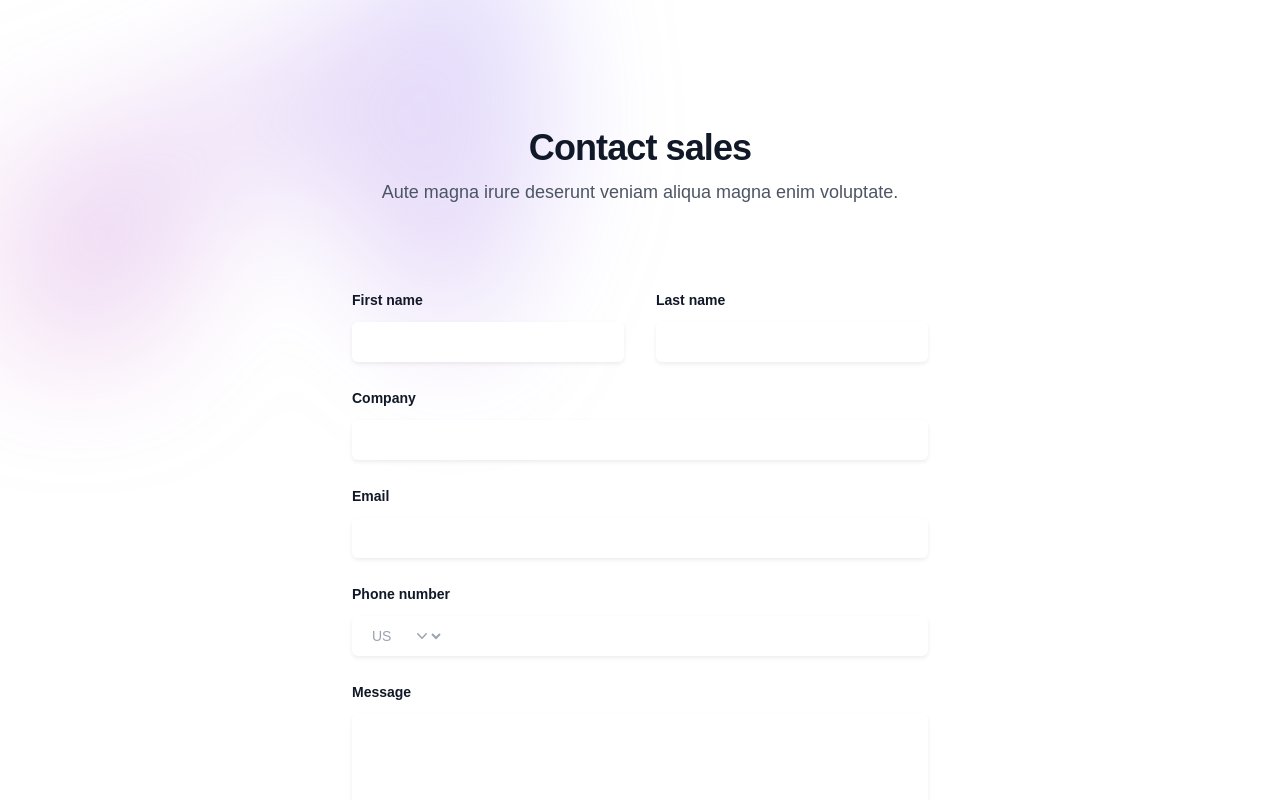
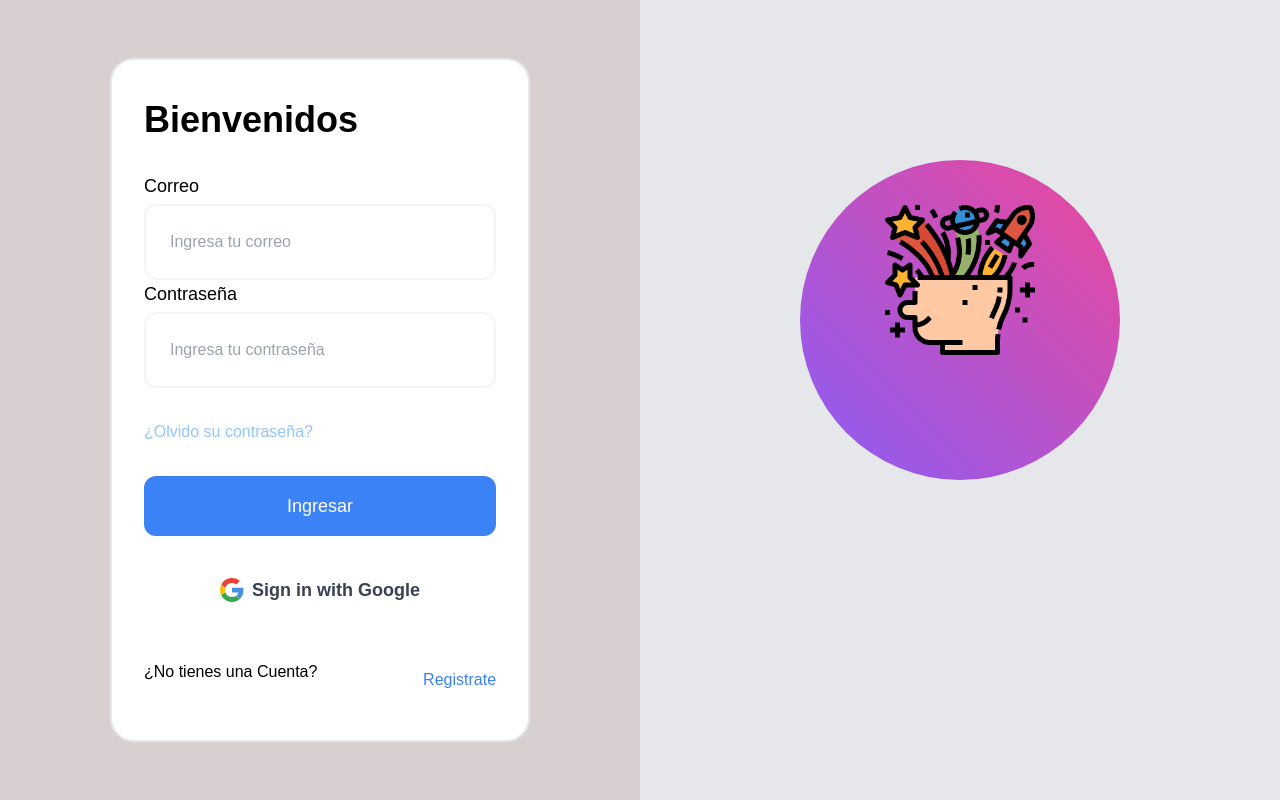
Before and after one commit to jesusjarr30/Modular-Web, a React (Create React App) app in the folder PaginaWeb/webps/: page /Login in a window 1280 px wide. Shown: the top 800 px of the page. Built offline with nearby package versions, Linux system fonts and the light colour scheme.

Commit message:
login finish and about us redesigned

```diff
--- a/PaginaWeb/webps/src/App.css
+++ b/PaginaWeb/webps/src/App.css
@@ -67,7 +67,7 @@ h1, h2, h3, h4, h5, h6 {
   line-height: normal;
 }
 
-p, li, button, ul {
+p, a, li, button, ul {
   margin: 0;
   padding: 0;
   line-height: normal;
--- a/PaginaWeb/webps/src/App.js
+++ b/PaginaWeb/webps/src/App.js
@@ -8,6 +8,7 @@ import AboutUs from "./components/ReferenceSection/AboutUs";
 import 'bootstrap/dist/css/bootstrap.min.css';
 import Contactanos from "./components/ComPrincipal/Contactanos";
 import Login2 from "./components/Login2";
+import Ppc from "./components/Ppc";
 
 function App() {
   return (
@@ -19,6 +20,8 @@ function App() {
       <Route path="/AboutUs" element={<AboutUs/>}/>
       <Route path="/Contactanos" element={<Contactanos/>}/>
       <Route path="/Login2" element={<Login2/>} />
+      <Route path="/Ppc" element={<Ppc/>} />
+
 
     </Routes>
   </Router>
--- a/PaginaWeb/webps/src/components/Login.js
+++ b/PaginaWeb/webps/src/components/Login.js
@@ -1,14 +1,64 @@
 import React from "react";
-import Cuerpo from "./ComLogin/Cuerpo";
-import Footer from "./ComLogin/Footer";
+import cerebro from "./Imagenes/cerebroLogin.png"
+
+function Login(){
+    return (
+        <div className="flex w-full h-screen">
+            <div className="w-full flex items-center justify-center lg:w-1/2">
+                <div className="bg-white px-8 py-10 rounded-3xl border-2 border-gray-200">
+                    <h1 className="text-4xl font-semibold">Bienvenidos</h1>
+
+                    <div className="mt-8">
+                        <div>
+                            <label className="text-lg font-medium">Correo</label>
+                            <input className='w-full border-2 border-gray-100 rounded-xl p-4 mt-1 bg-transparent'
+                             placeholder="Ingresa tu correo"></input>
+                        </div>
 
 
-function Login(){
-return (
-    <>
-    <Cuerpo/>
+                        <div>
+                            <label className="text-lg font-medium">Contraseña</label>
+                            <input className='w-full border-2 border-gray-100 rounded-xl p-4 mt-1 bg-transparent'
+                             placeholder="Ingresa tu contraseña" type="password"/>
+                        </div>
+                        </div>
 
-    </>
-)
+                        <div className="mt-8 flex justify-between items-center">
+                        <button className="font-medium text-base text-blue-300">¿Olvido su contraseña?</button>
+                    </div>
+
+                    <div className="mt-8 flex flex-col gap-y-4">
+
+                       <button className="active:scale-[.95] active:duration-75 hover:scale-[1.01] ease-in-out py-3 rounded-xl bg-blue-500 text-white text-lg font-bol">Ingresar</button>
+                       <button
+                        className='flex items-center justify-center gap-2 active:scale-[.98] active:duration-75 transition-all hover:scale-[1.01]  ease-in-out transform py-4  rounded-xl text-gray-700 font-semibold text-lg border-2 border-gray-100 '>
+                            <svg width="24" height="24" viewBox="0 0 24 24" fill="none" xmlns="http://www.w3.org/2000/svg">
+                                <path d="M5.26644 9.76453C6.19903 6.93863 8.85469 4.90909 12.0002 4.90909C13.6912 4.90909 15.2184 5.50909 16.4184 6.49091L19.9093 3C17.7821 1.14545 15.0548 0 12.0002 0C7.27031 0 3.19799 2.6983 1.24023 6.65002L5.26644 9.76453Z" fill="#EA4335"/>
+                                <path d="M16.0406 18.0142C14.9508 18.718 13.5659 19.0926 11.9998 19.0926C8.86633 19.0926 6.21896 17.0785 5.27682 14.2695L1.2373 17.3366C3.19263 21.2953 7.26484 24.0017 11.9998 24.0017C14.9327 24.0017 17.7352 22.959 19.834 21.0012L16.0406 18.0142Z" fill="#34A853"/>
+                                <path d="M19.8342 20.9978C22.0292 18.9503 23.4545 15.9019 23.4545 11.9982C23.4545 11.2891 23.3455 10.5255 23.1818 9.81641H12V14.4528H18.4364C18.1188 16.0119 17.2663 17.2194 16.0407 18.0108L19.8342 20.9978Z" fill="#4A90E2"/>
+                                <path d="M5.27698 14.2663C5.03833 13.5547 4.90909 12.7922 4.90909 11.9984C4.90909 11.2167 5.03444 10.4652 5.2662 9.76294L1.23999 6.64844C0.436587 8.25884 0 10.0738 0 11.9984C0 13.918 0.444781 15.7286 1.23746 17.3334L5.27698 14.2663Z" fill="#FBBC05"/>
+                            </svg>
+                            Sign in with Google
+                    </button>
+                    </div>
+                    <div className="mt-8 flex justify-between items-center">
+                    <p className='font-medium text-base'>¿No tienes una Cuenta?</p>
+                    <button
+                        className="ml-2 font-medium text-base text-blue-500">Registrate</button>
+                </div>
+                </div>
+            </div>
+
+            <div className="hidden relative lg:flex h-full w-1/2 items-center justify-center bg-gray-200">
+      <div className="w-80 h-80 bg-gradient-to-tr from-violet-500 to-pink-500 rounded-full animate-bounce">
+        <div className="flex items-center justify-center h-full">
+
+          <img className="h-50 w-50 animate-bounce" src={cerebro} alt="" />
+        </div>
+      </div>
+    </div>
+        </div>
+
+    )
 }
 export default Login;
--- a/PaginaWeb/webps/src/components/Login2.js
+++ b/PaginaWeb/webps/src/components/Login2.js
@@ -3,41 +3,7 @@ import React from "react";
 function Login2(){
     return (
         <div className="flex w-full h-screen">
-            <div className="w-full flex items-center justify-center lg:w-1/2">
-                <div className="bg-white">
-                    <h1 className="text-5xl font-semibold">Bienvenidos</h1>
-                    <p className="font-medium text-lg text-gray-600 mt-4">Bienvenido, porfavor ingrese sus datos.</p>
-                    <div className="mt-8">
-                        <div>
-                            <label className="text-lg font-medium">Correo</label>
-                            <input className='w-full border-2 border-gray-100 rounded-xl p-4 mt-1 bg-transparent'
-
-                             placeholder="Ingresa tu correo"></input>
-                        </div>
-                    </div>
-                    <div>
-                        <div>
-                            <label>Contraseña</label>
-                            <input classname="" placeholder="Ingresa tu contraseña" type="password"/>
-                        </div>
-                    </div>
-                        <div>
-                            <input
-                            type="checkbox"
-                            />
-                            <lable>Recuerda contraseña pro 30 dias</lable>
-                        </div>
-                        <button>¿Olvido su contraseña?</button>
-                </div>
-            </div>
-
-            <div className="hidden relative lg:flex h-full w-1/2 items-center justify-center bg-gray-200">
-                <div className="w-60 h-60 bg-gradient-to-tr from-violet-500 to-pink-500 rounded-full animate-spin">
-                    <div classname="w-full h-1/2 absolute bottom-0 bg-white/10 backdrop-blur-lg"></div>
-                </div>
-            <a>Hello World</a>
-            </div>
-
+            <h1>Hola</h1>
         </div>
     )
 }
--- /dev/null
+++ b/PaginaWeb/webps/src/components/Ppc.js
@@ -0,0 +1,27 @@
+import React, { useState } from 'react';
+function Ppc(){
+    const [showAlert, setShowAlert] = useState(false);
+
+    const showAlertForSeconds = () => {
+      setShowAlert(true);
+      setTimeout(() => {
+        setShowAlert(false);
+      }, 4000); // 4 segundos (4000 milisegundos)
+    };
+
+    return (
+      <div>
+        <button onClick={showAlertForSeconds}>Mostrar Alerta</button>
+        {showAlert && (
+          <div className="flex items-center bg-blue-500 text-white text-sm font-bold px-4 py-3" role="alert">
+            <svg className="fill-current w-4 h-4 mr-2" xmlns="http://www.w3.org/2000/svg" viewBox="0 0 20 20">
+              <path d="M12.432 0c1.34 0 2.01.912 2.01 1.957 0 1.305-1.164 2.512-2.679 2.512-1.269 0-2.009-.75-1.974-1.99C9.789 1.436 10.67 0 12.432 0zM8.309 20c-1.058 0-1.833-.652-1.093-3.524l1.214-5.092c.211-.814.246-1.141 0-1.141-.317 0-1.689.562-2.502 1.117l-.528-.88c2.572-2.186 5.531-3.467 6.801-3.467 1.057 0 1.233 1.273.705 3.23l-1.391 5.352c-.246.945-.141 1.271.106 1.271.317 0 1.357-.392 2.379-1.207l.6.814C12.098 19.02 9.365 20 8.309 20z" />
+            </svg>
+            <p>Something happened that you should know about.</p>
+          </div>
+        )}
+      </div>
+    );
+  };
+
+export default Ppc;
--- a/PaginaWeb/webps/src/components/ReferenceSection/AboutUs.js
+++ b/PaginaWeb/webps/src/components/ReferenceSection/AboutUs.js
@@ -2,8 +2,13 @@ import React from "react";
 import { useState, useEffect } from "react";
 import { Navbar, Nav, Container } from "react-bootstrap";
 import JesusRenteria from '../Imagenes/yo.png';
+import Bonilla from '../Imagenes/bonila.png';
 
 function AboutUs(){
+  const containerStyle = {
+    backgroundColor: '#d8d0d0',
+  };
+
     const people = [
         {
             name: 'Jesus Alejandro Rodriguez Renteria',
@@ -23,8 +28,7 @@ function AboutUs(){
             {
                 name: 'Mtro. José Luis David Bonilla Carranza',
                 role: 'Asesor',
-                imageUrl:
-                  'https://images.unsplash.com/photo-1494790108377-be9c29b29330?ixlib=rb-1.2.1&ixid=eyJhcHBfaWQiOjEyMDd9&auto=format&fit=facearea&facepad=2&w=256&h=256&q=80',
+                imageUrl:Bonilla,
                 encargo: 'Maestro',
                 correo:'cdcomp@cucei.ugd.mx'
                 },
@@ -33,9 +37,9 @@ function AboutUs(){
       ]
 
 return (
-    <div className="bg-white min-h-screen py-26 sm:py-10">
+    <div className="min-h-screen py-26 sm:py-10" style={containerStyle}>
         <div className= "text-center">
-            <h2 className="text-3xl font-bold tracking-tight text-gray-900 sm:text-4xl">Acerca de nosotros: Proyecto de Psicologia</h2>
+            <h2 className="text-3xl font-bold tracking-tight text-gray-900 sm:text-4xl animate-bounce">Acerca de nosotros: Proyecto de Psicologia</h2>
             <p className="mt-3 text-lg leading-8 text-gray-600 tracking-tight text-center mx-14">
             ¡Hola a todos! Somos un equipo de estudiantes de la Universidad de Guadalajara,
             comprometidos en completar nuestro proyecto modular como parte integral de nuestra
@@ -47,17 +51,17 @@ return (
         </p>
         </div>
 
-    <div className="mt-32 mx-auto grid max-w-7xl gap-x-8 gap-y-20 px-6 lg:px-8 xl:grid-cols-3">
+    <div className="mt-20 mx-auto grid max-w-7xl gap-x-8 gap-y-20 px-6 lg:px-8 xl:grid-cols-3">
       <div className="max-w-2xl">
         <h2 className="text-3xl font-bold tracking-tight text-gray-900 sm:text-4xl">Conoce a nuestro equipo</h2>
         <p className="mt-6 text-lg leading-8 text-gray-600">
-        Formado por estudiantes de Ingeniería en Computación.
+        Formado por estudiantes de Ingeniería en Computación y maestros.
         </p>
       </div>
-      <ul role="list" className="grid gap-x-8 gap-y-12 sm:grid-cols-2 sm:gap-y-16 xl:col-span-2">
+      <ul role="list" className="grid gap-x-6 gap-y-12 sm:grid-cols-2 sm:gap-y-4 xl:col-span-2">
         {people.map((person) => (
           <li key={person.name}>
-            <div className="flex items-center gap-x-6">
+            <div className="flex items-center gap-x-4 bg-white px-2 py-4 rounded-3xl border-2 border-gray-200 hover:scale-[1.1] ease-in-out">
               <img className="h-20 w-20 " src={person.imageUrl} alt="" />
               <div>
                 <h3 className="text-base font-semibold leading-7 tracking-tight text-gray-900">{person.name}</h3>
```
Also changed, not shown: PaginaWeb/webps/src/components/Imagenes/cerebroLogin.png (added), 1 other file (tests, documents, lock files or other folders).
